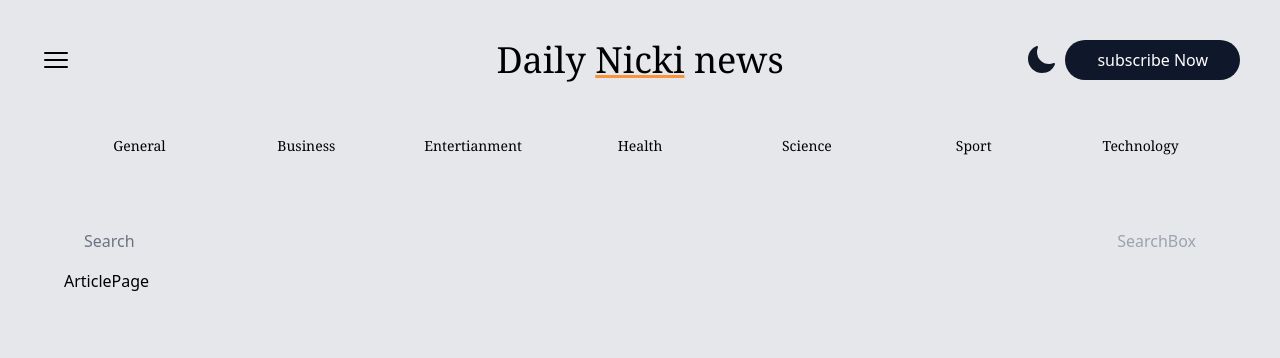
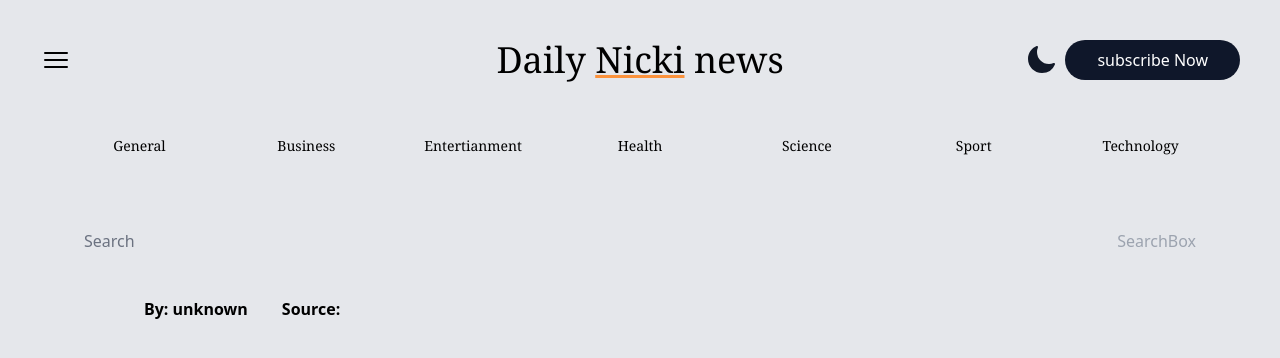
Before and after one commit to arshamghobadi/news-app, a Next.js app: page /article in a window 1280 px wide. Shown: the top 358 px of the page. Built offline with nearby package versions, Linux system fonts and the light colour scheme.

Commit message:
end of detial page

```diff
--- a/app/ReadMoreButton.js
+++ b/app/ReadMoreButton.js
@@ -9,7 +9,7 @@
       .map(([key, value]) => `${key}=${value}`)
       .join('&');
     const url = `/article?${queryString}`;
-    console.log(url);
+
     router.push(url);
   };
   return (
--- a/app/article/page.js
+++ b/app/article/page.js
@@ -1,7 +1,44 @@
+'use client';
+import { notFound } from 'next/navigation';
+import { motion } from 'framer-motion';
 import React from 'react';
 
-function ArticlePage() {
-  return <div>ArticlePage</div>;
+function ArticlePage({ searchParams }) {
+  if (
+    (searchParams && Object.entries(searchParams).length === 0) ||
+    !searchParams
+  ) {
+    return notFound();
+  }
+
+  const article = searchParams;
+  console.log(article);
+  return (
+    <article>
+      <section className="flex flex-col lg:flex-row pb-24 px-0 lg:px-10">
+        {article.image && (
+          <motion.img
+            className="h-50 max-w-md mx-auto md:max-w-lg lg:max-w-xl object-cover rounded-lg shadow-md"
+            src={article.image}
+            alt={article.title}
+          />
+        )}
+        <div className="px-10">
+          <h1 className="headerTitle px-0 no-underline pb-2">
+            {article.title}
+          </h1>
+          <div className="flex divide-x-2 space-x-4">
+            <h2 className="font-bold">
+              By: {article.author === '!null' ? article.author : 'unknown'}
+            </h2>
+            <h2 className="font-bold pl-4">Source: {article.source}</h2>
+            <p className="pl-4">{article.published_at}</p>
+          </div>
+          <p className="pt-4">{article.description}</p>
+        </div>
+      </section>
+    </article>
+  );
 }
 
 export default ArticlePage;
--- a/app/globals.css
+++ b/app/globals.css
@@ -8,4 +8,8 @@
         rounded-full p-4 cursor-pointer hover:font-bold capitalize hover:scale-110 transition-transform duration-200
         ease-out font-serif;
   }
+  .headerTitle {
+    @apply text-4xl font-serif capitalize px-10 pt-5 underline
+    decoration-orange-400 decoration-2 underline-offset-4 decoration-double;
+  }
 }
--- a/app/head.js
+++ b/app/head.js
@@ -1,3 +1,4 @@
+'use client';
 export default function Head() {
   return (
     <>
--- /dev/null
+++ b/app/search/page.js
@@ -0,0 +1,7 @@
+import React from 'react';
+
+function page() {
+  return <div>page</div>;
+}
+
+export default page;
```
